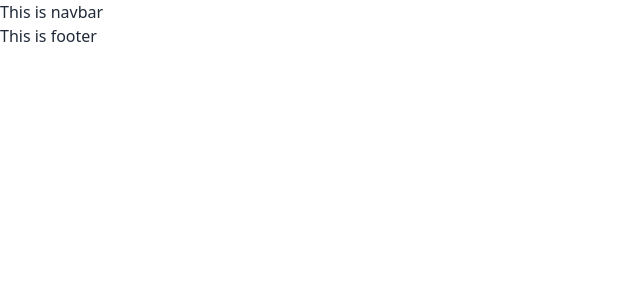
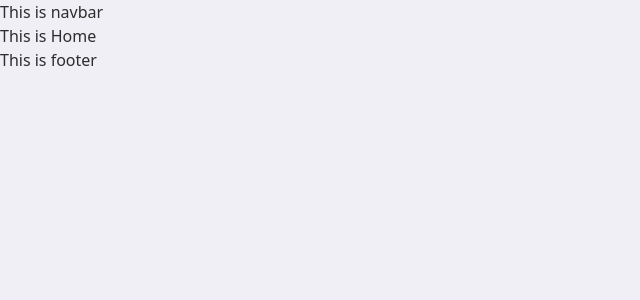
Before and after one commit to muhiminulalvi/photo-safari-camp-client, a React (Vite) app: page / in a window 1280 px wide. Shown: the top 300 px of the page, without its empty margins (0-640 px from the left). Built offline with nearby package versions, Linux system fonts and the light colour scheme.

Commit message:
ErrorPage added

```diff
--- /dev/null
+++ b/src/Pages/ErrorPage/ErrorPage.jsx
@@ -0,0 +1,25 @@
+import { Link } from "react-router-dom";
+
+
+const ErrorPage = () => {
+    return (
+        <section className="flex flex-col-reverse items-center justify-center w-3/4 mx-auto">
+          <div className='text-center'>
+            <h2 className='text-5xl text-secondary font-bold py-5'>Looks Like You are in the wrong location</h2>
+            <Link
+              to="/"
+              className="btn btn-secondary text-primary font-bold"
+            >
+              Back to homepage
+            </Link>
+          </div>
+        <div className="flex flex-col items-center">
+
+          <img src='https://i.ibb.co/gDstqzZ/d9953d54-1ec1-4492-9f33-b03a42f656bb.png' alt="" width={400} />
+
+        </div>
+      </section>
+    );
+};
+
+export default ErrorPage;
--- /dev/null
+++ b/src/Pages/Home/Home.jsx
@@ -0,0 +1,11 @@
+
+
+const Home = () => {
+    return (
+        <div>
+            This is Home
+        </div>
+    );
+};
+
+export default Home;
--- a/src/Routes/Routes.jsx
+++ b/src/Routes/Routes.jsx
@@ -1,9 +1,18 @@
 import { createBrowserRouter } from "react-router-dom";
 import Main from "../Layouts/Main";
+import Home from "../Pages/Home/Home";
+import ErrorPage from "../Pages/ErrorPage/ErrorPage";
 
 export const router = createBrowserRouter([
     {
       path: "/",
       element: <Main />,
+      errorElement: <ErrorPage />,
+      children: [
+        {
+            path: '/',
+            element: <Home />
+        }
+      ]
     },
   ]);
--- a/tailwind.config.js
+++ b/tailwind.config.js
@@ -1,11 +1,30 @@
 /** @type {import('tailwindcss').Config} */
 export default {
-  content: [
-    "./index.html",
-    "./src/**/*.{js,ts,jsx,tsx}",
-  ],
-  theme: {
-    extend: {},
+  content: ["./index.html", "./src/**/*.{js,ts,jsx,tsx}"],
+  daisyui: {
+    themes: [
+      {
+        mytheme: {
+          primary: "#fcad1b",
+
+          secondary: "#036b72",
+
+          accent: "#86e8b5",
+
+          neutral: "#201e24",
+
+          "base-100": "#efeff5",
+
+          info: "#93adec",
+
+          success: "#4bd89b",
+
+          warning: "#fcaa45",
+
+          error: "#f73a1d",
+        },
+      },
+    ],
   },
   plugins: [require("daisyui")],
-}
+};
```
